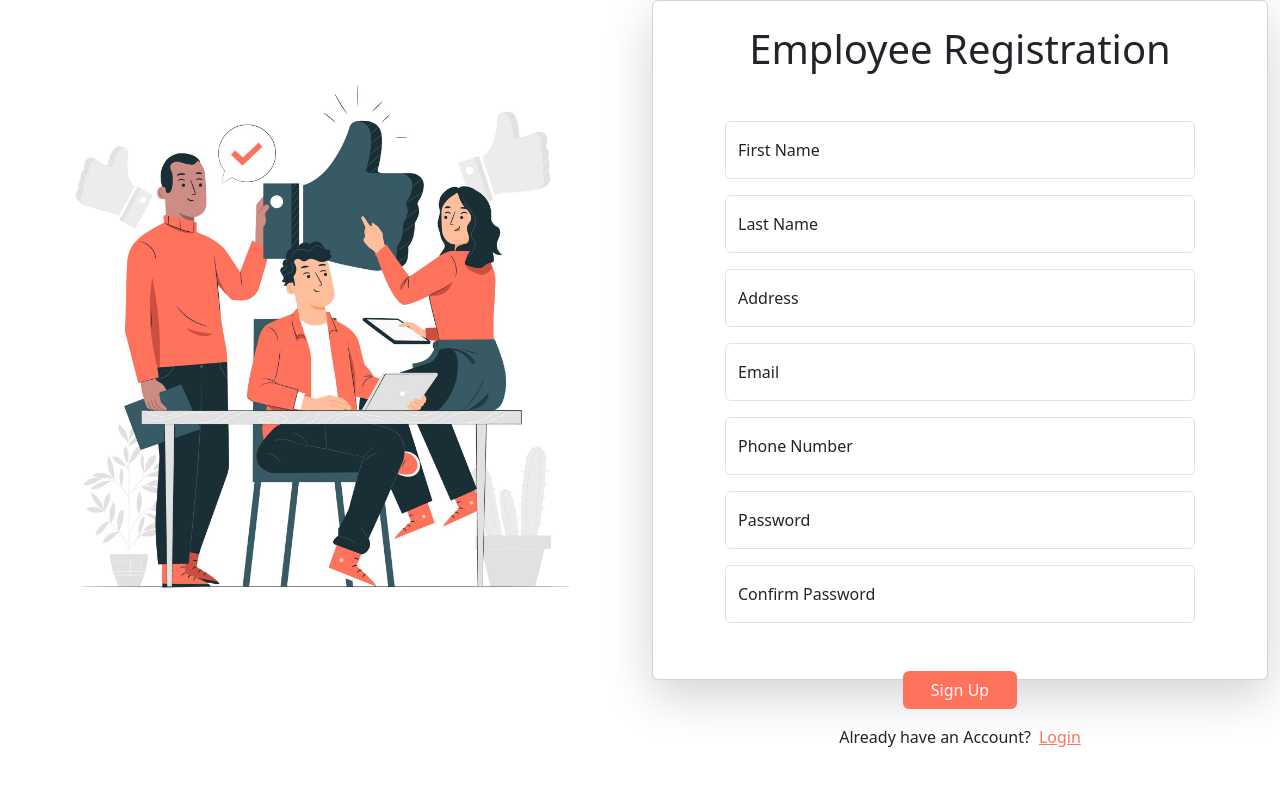
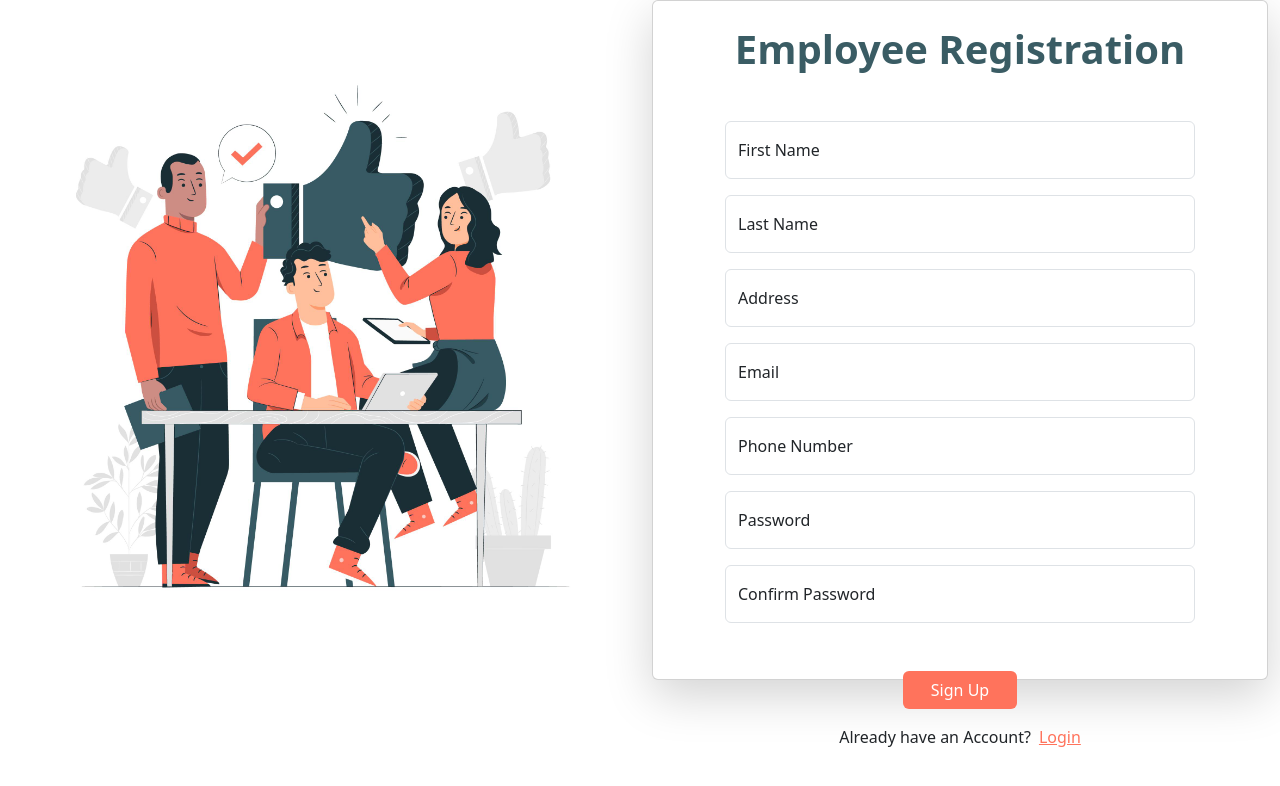
Before and after one commit to dhanitha0725/employee-management-system, a React (Vite) app: page / in a window 1280 px wide. Shown: the top 786 px of the page. Built offline with nearby package versions, Linux system fonts and the light colour scheme.

Commit message:
enhance Login and Register pages: update header styles for improved aesthetics

```diff
--- a/src/pages/Login.tsx
+++ b/src/pages/Login.tsx
@@ -51,7 +51,7 @@ function Login() {
                 {/* Right Side (Form) */}
                 <div className="col-md-6 d-flex align-items-center justify-content-center">
                     <div className="card shadow-lg p-4" style={{ height: "60vh", width: "70vh"}}>
-                        <h1 className="text-center mb-5 mt-5">Employee Login</h1>
+                        <h1 className="text-center mb-5 mt-5" style={{ color:"#3a5c64" , fontWeight:600 }}>Employee Login</h1>
                         <form onSubmit={login}>
                         <div className="form-floating mb-5 mx-5 mt-3">
                             <input
--- a/src/pages/Register.tsx
+++ b/src/pages/Register.tsx
@@ -54,7 +54,7 @@ const Register: React.FC = () => {
                 {/* Right Side (Form) */}
                 <div className="col-md-6 d-flex align-items-center justify-content-center">
                     <div className="card shadow-lg p-4" style={{ height: "85vh", width: "80vh"}}>
-                        <h1 className="text-center mb-5">Employee Registration</h1>
+                        <h1 className="text-center mb-5" style={{ color:"#3a5c64", fontWeight:600 }}>Employee Registration</h1>
                         <form onSubmit={save} className="needs-validation">
                             <div className="form-floating mb-3 mx-5">
                                 <input
```
